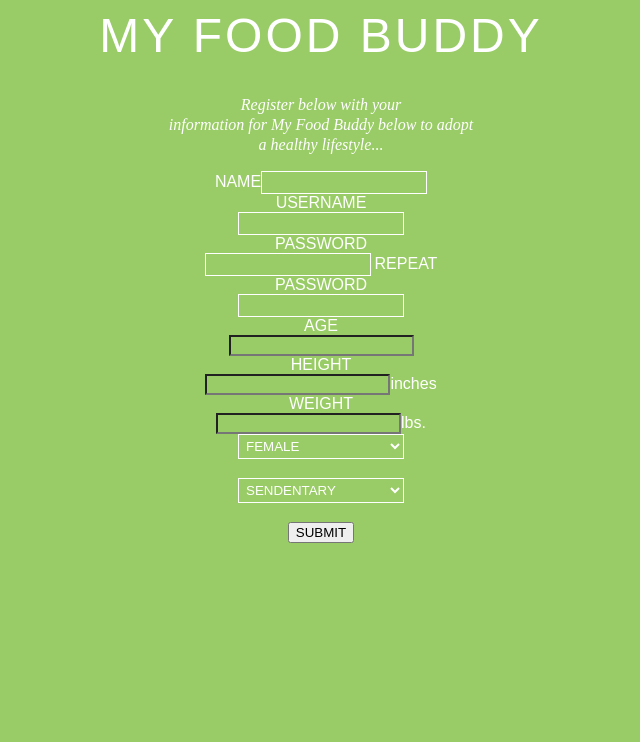
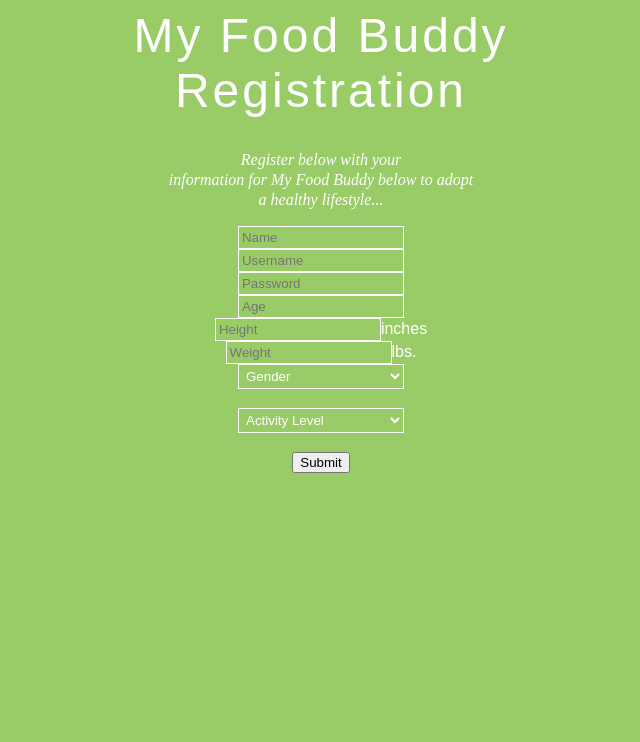
Before and after one commit to kavyadagli/myFoodBuddy, a PHP site: page /register.php in a window 1280 px wide. Shown: the top 742 px of the page, without its empty margins (319-959 px from the left). Before the commit the page ends 543 px from the top, so only its background shows below. Run offline with PHP 8.4, Linux system fonts and the light colour scheme.

Commit message:
style again

```diff
--- a/index.php
+++ b/index.php
@@ -50,7 +50,7 @@
 				<form action="index.php" method="POST">
 					<input type="text" name="user" placeholder="Username" /><br /><br />
 					<input type="password" name="pass" placeholder="Password" /><br /><br />
-					<input type="submit" /><br />
+					<input type="submit" /><br /><br />
 				</form>
 				<a href="register.php">Don't have an account? Sign Up</a><br />
 			</div>
--- a/register.php
+++ b/register.php
@@ -2,66 +2,56 @@
 <html lang="en-au">
 <meta charset="utf-8" />
 
-<title>My Food Buddy</title>
+<title>My Food Buddy - Registration</title>
 
 <head>
 	<link href="style.css" rel="stylesheet" type="text/css">
 </head>
 
-<body onload="setInterval(checkFormValid(), 500)">
+<body>
 
-	<center><h1 id="title">MY FOOD BUDDY</h1></center>
+	<center><h1 id="title">My Food Buddy Registration</h1></center>
 	<div id="empty-space"><div>
 	<center><p><italic>Register below with your <br/>
 	information for My Food Buddy below to adopt<br/>
 	a healthy lifestyle...</italic><p/><center/>
 
 
-	<form id="form-ajax" action="reg_sup.php" method="post">
+	<form id="formReg" action="reg_sup.php" method="post">
 		<div class="username">
-			<label alight="center">NAME</label><input type="text" name="name" id="name" />
-			<label alight="center">USERNAME</label><input type="text" name="user" id="user" />
-			<label>PASSWORD</label><input type="password" name="pass" id="pass" />
-			<label>REPEAT PASSWORD</label><input type="password" name="pass2" id="pass" />
+			<!-- <label alight="center">NAME</label> --><input type="text" name="name" id="name" placeholder="Name" />
+			<!-- <label alight="center">USERNAME</label> --><input type="text" name="user" id="user" placeholder="Username" />
+			<!-- <label>PASSWORD</label> --><input type="password" name="pass" id="pass" placeholder="Password" />
 		</div>
 
-		<label>AGE</label><br/><input type="number" name="age" id="age" /><br/>
+		<!-- <label>AGE</label><br/> --><input type="number" name="age" id="age" placeholder="Age" /><br/>
 
-		<label>HEIGHT</label><br/><input type="number" name="height" id="height" /><label>inches</label><br/>
+		<!-- <label>HEIGHT</label><br/> --><input type="number" name="height" id="height" placeholder="Height" /><label>inches</label><br/>
 
-		<label>WEIGHT</label><br/><input type="number" name="weight" id="weight" /><label>lbs.</label><br/>
+		<!-- <label>WEIGHT</label><br/> --><input type="number" name="weight" id="weight" placeholder="Weight" /><label>lbs.</label><br/>
 		<div class="dropdown-both">
 			<div class="dropdown">
 				<select name="gender" id="gender">
-		  			<option value="F">FEMALE</option>
-		  			<option value="M">MALE</option>
+					<option value="" disabled selected>Gender</option>
+		  			<option value="F">Female</option>
+		  			<option value="M">Male</option>
 				</select>
 			</div><br/>
 
 
 			<div class="dropdown">
 				<select name="activity" id="activity">
-		  			<option value="1.2">SENDENTARY</option>
-		  			<option value="1.375">LIGHT ACTIVITY</option>
-		  			<option value="1.55">MODERATE ACTIVITY</option>
-		  			<option value="1.725">VERY ACTIVE</option>
-					<option value="1.9">EXTREMELY ACTIVE</option>
+					<option value="" disabled selected>Activity Level</option>
+		  			<option value="1.2">Sedentary</option>
+		  			<option value="1.375">Light Activity</option>
+		  			<option value="1.55">Moderate Activity</option>
+		  			<option value="1.725">Very Active</option>
+					<option value="1.9">Extreme Active</option>
 				</select>
 			</div>
 		<div/><br/>
-		<script type="text/javascript">
-			function checkFormValid() {
-				if (document.getElementById("pass").value == document.getElementById("pass2")) {
-					document.getElementById("submit").disabled = false;
-					document.getElementById("errorText").innerHTML = "Passwords must match";
-				} else {
-					document.getElementById("submit").disabled = false;
-					document.getElementById("errorText").innerHTML = "";
-				}
-			}
-		</script>
 
-		<button type="submit" id="submit">SUBMIT</button><p id="errorText"></p>
+		<button type="submit" id="submit">Submit</button><p id="errorText"></p>
 	</form>
 
 </body>
--- a/style.css
+++ b/style.css
@@ -169,19 +169,19 @@ td {
 	color: white
 }
 
-select, input[type=text], input[type=password], input[type=date], input[type=submit] {
+select, input[type=text], input[type=number], input[type=password], input[type=date], input[type=submit] {
 	background-color: #99cc66;
 	border: 1px solid white;
 	color: white;
 	padding: 3px;
 }
 
-select, input[type=text], input[type=password], input[type=date] {
+select, input[type=text], input[type=number], input[type=password], input[type=date] {
 	box-sizing: border-box;
 	width: 166px;
 }
 
-select:focus, input[type=text]:focus, input[type=password]:focus, input[type=date]:focus, input[type=submit]:focus {
+select:focus, input[type=text]:focus, input[type=number]:focus, input[type=password]:focus, input[type=date]:focus, input[type=submit]:focus {
 	outline: none;
 	border: 2px solid white;
 }
```
